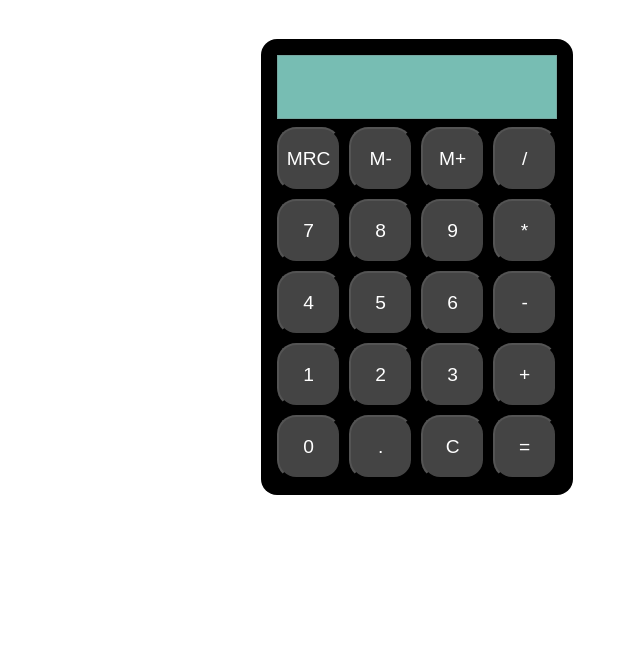
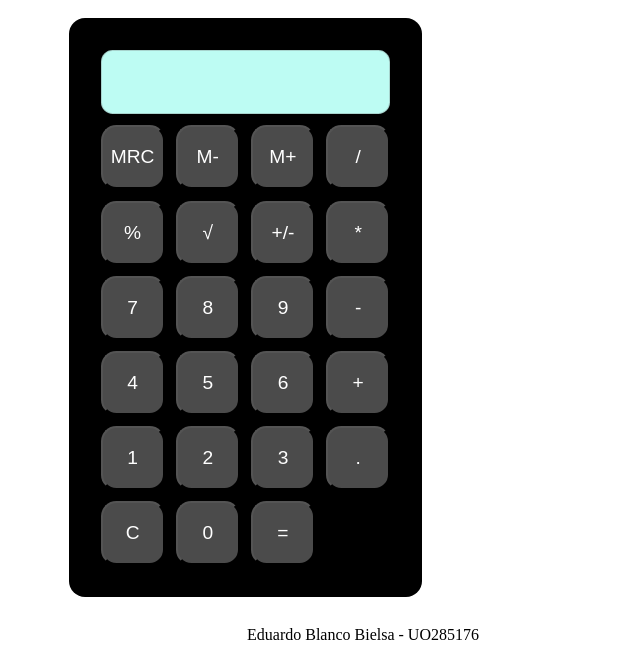
Before and after one commit to gitblanc/SEW, a plain HTML site: page Prácticas/JavaScript/Ejercicio-03/CalculadoraBasica.html in a window 1280 px wide. Shown: the part 164-816 px from the top of the page, without its empty margins (277-917 px from the left). Drawn offline with Linux system fonts and the light colour scheme.

Commit message:
calculadora basica

```diff
--- a/Prácticas/JavaScript/Ejercicio-03/CalculadoraBasica.css
+++ b/Prácticas/JavaScript/Ejercicio-03/CalculadoraBasica.css
@@ -1,46 +1,56 @@
+/*UO285176 - Eduardo Blanco Bielsa*/
+
 /*especifidad: 001*/
 body {
-    font: 400 1em Tahoma,sans-serif;
-    line-height: 1.8;
     color: #000000 ;
     background-color: #ffffff;
     text-align: center;
 }
+
 /*especifidad: 001*/
 h1 {
     font-size: 2em;
-    text-transform: uppercase;
     padding: 1.6em 1.6em;
     text-align: center;
 }
+
 /*especifidad 001*/
 button {
     font-size: 1.2em;
-    background-color: rgb(68, 68, 68);
-    border-radius:1em;
+    background-color: rgb(75,75,75);
+    border-radius: 0.8em;
     color: white;
 }
+
 /*especifidad:002*/
 form > textarea {
     resize: none;
+    border-radius: 0.3em;
     font-size: 3em;
     grid-column-start: 1;
     grid-column-end: 5;
     grid-row-start: 1;
     grid-row-end: 1;
-    background-color: rgb(119, 189, 179);
+    background-color: rgb(189, 252, 243);
     color: #000000;
 }
+
 /*especifidad:002*/
 body > form {
-    position: absolute;
-    left: 42%;
+    position: fixed;
+    left: 27%;
     display:grid;
     background-color: rgb(0, 0, 0);
-    border-radius:1em;
-    grid-template-columns: [columna1] 4em [columna2] 4em [columna3] 4em [columna4] 4em [end];
-    grid-template-rows: [fila1] 4em [fila2] 4em [fila3] 4em [fila4] 4em [fila5] 4em [fila6] 4em [end];
-    row-gap: 0.5em;
-    column-gap: 0.5em;
-    padding: 1em;
+    border-radius: 1em;
+    grid-template-columns: [columna1] 4em [columna2] 4em [columna3] 4em [columna4] 4em[end];
+    grid-template-rows: [fila1] 4em [fila2] 4em [fila3] 4em [fila4] 4em [fila5] 4em [fila6] 4em [fila7] 4em [end];
+    row-gap: 0.7em;
+    column-gap: 0.7em;
+    padding: 2em;
 }
+
+/*especifidad:002*/
+body > footer {
+    padding-top: 38em;
+    text-align: center;
+}
--- a/Prácticas/JavaScript/Ejercicio-03/CalculadoraBasica.html
+++ b/Prácticas/JavaScript/Ejercicio-03/CalculadoraBasica.html
@@ -19,22 +19,26 @@
             <button type="button" onClick="calculadora.mMenos()">M-</button>
             <button type="button" onClick="calculadora.mMas()">M+</button>
             <button type="button" onClick="calculadora.division()">/</button>
+            <button type="button" onClick="calculadora.mod()">%</button>
+            <button type="button" onClick="calculadora.sqrt()">√</button>
+            <button type="button" onClick="calculadora.masmenos()">+/-</button>
+			<button type="button" onClick="calculadora.multiplicacion()">*</button>
             <button type="button" onClick="calculadora.digitos('7')">7</button>
             <button type="button" onClick="calculadora.digitos('8')">8</button>
             <button type="button" onClick="calculadora.digitos('9')">9</button>
-			<button type="button" onClick="calculadora.multiplicacion()">*</button>
+            <button type="button" onClick="calculadora.resta()">-</button>
             <button type="button" onClick="calculadora.digitos('4')">4</button>
             <button type="button" onClick="calculadora.digitos('5')">5</button>
             <button type="button" onClick="calculadora.digitos('6')">6</button>
-            <button type="button" onClick="calculadora.resta()">-</button>
+            <button type="button" onClick="calculadora.suma()">+</button>
             <button type="button" onClick="calculadora.digitos('1')">1</button>
             <button type="button" onClick="calculadora.digitos('2')">2</button>
             <button type="button" onClick="calculadora.digitos('3')">3</button>
-            <button type="button" onClick="calculadora.suma()">+</button>
-            <button type="button" onClick="calculadora.digitos('0')">0</button>
             <button type="button" onClick="calculadora.punto()">.</button>
             <button type="submit" onClick="calculadora.borrar()">C</button>
+            <button type="button" onClick="calculadora.digitos('0')">0</button>
             <button type="button" onClick="calculadora.igual()">=</button>
         </form>
+        <footer>Eduardo Blanco Bielsa - UO285176</footer>
     </body>
 </html>
--- a/Prácticas/JavaScript/Ejercicio-03/CalculadoraBasica.js
+++ b/Prácticas/JavaScript/Ejercicio-03/CalculadoraBasica.js
@@ -5,7 +5,7 @@ class Calculadora{
         this.pantalla = "";
         {
             document.addEventListener("keydown", (event) => {
-                if (["*", "/", "-", "+", "."].some(ev => event.key.includes(ev))) {
+                if (["*", "/", "-", "+", ".", "%", "√"].some(ev => event.key.includes(ev))) {
                     switch (event.key) {
                         case "*":
                             this.multiplicacion();
@@ -21,6 +21,15 @@ class Calculadora{
                             break;
                         case ".":
                             this.decimal();
+                            break;
+                        case "%":
+                            this.mod();
+                            break;
+                        case "√":
+                            this.sqrt();
+                            break;
+                        case "+/-":
+                            this.masmenos();
                             break;
                     }
                 }else if (!isNaN(event.key)) {
@@ -68,6 +77,26 @@ class Calculadora{
         document.getElementById("pantalla").value = this.pantalla;
     }
 
+    //raiz cuadrada
+    sqrt(){
+        var res = Math.sqrt(new Number(document.getElementById("pantalla").value));
+        this.pantalla = res;
+        document.getElementById("pantalla").value = this.pantalla;
+    }
+
+    //función +/-
+    masmenos() {
+        var result = - new Number(document.getElementById("pantalla").value);
+        this.pantalla = result;
+        document.getElementById("pantalla").value = this.pantalla;
+    }
+
+    //modulo
+    mod(){
+        this.pantalla += "%"
+        this.pantalla = document.getElementById("pantalla").value = this.pantalla;
+    }
+
     //mrc
     mrc(){
         this.pantalla = this.memoria;
```
